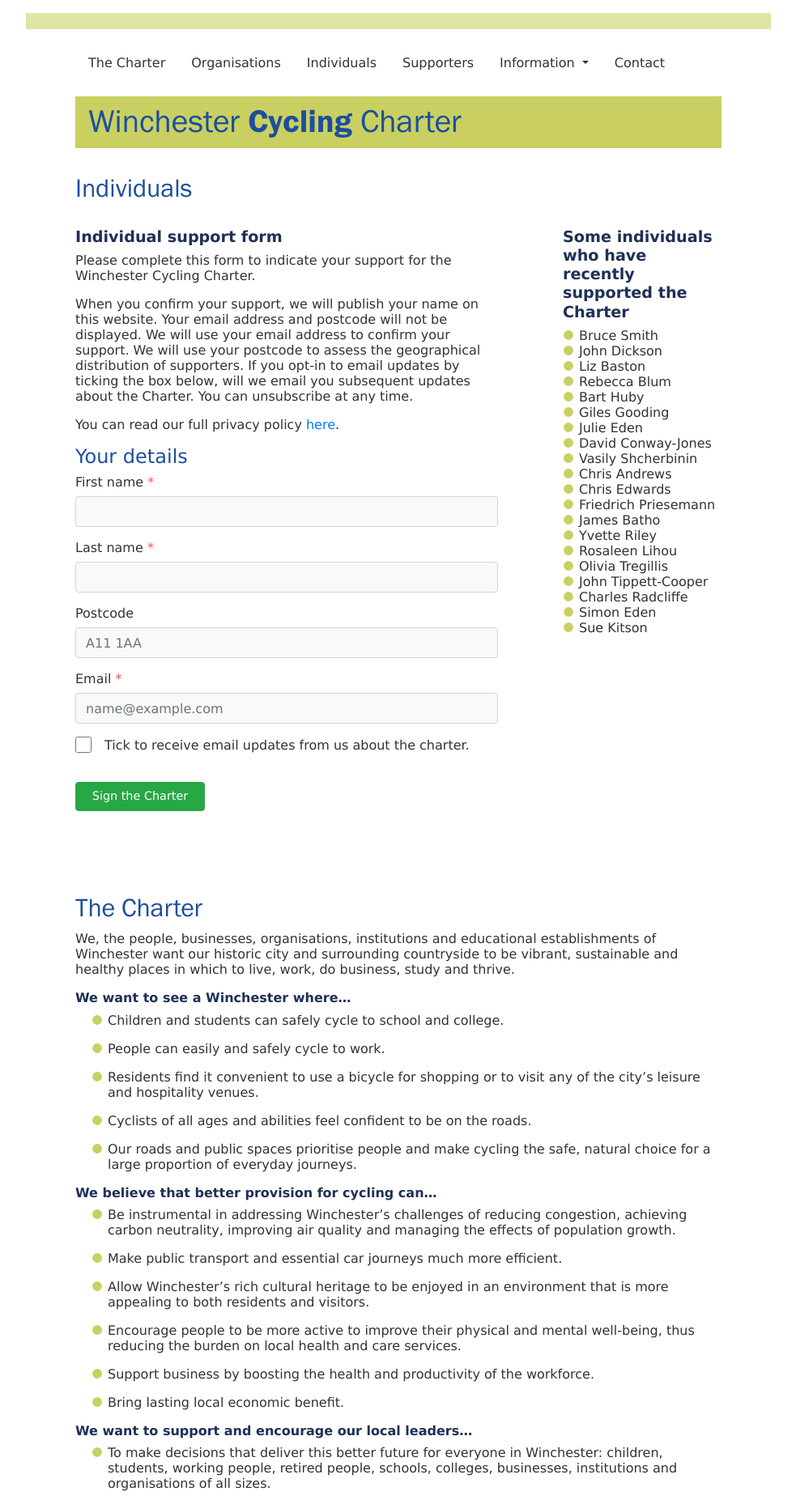
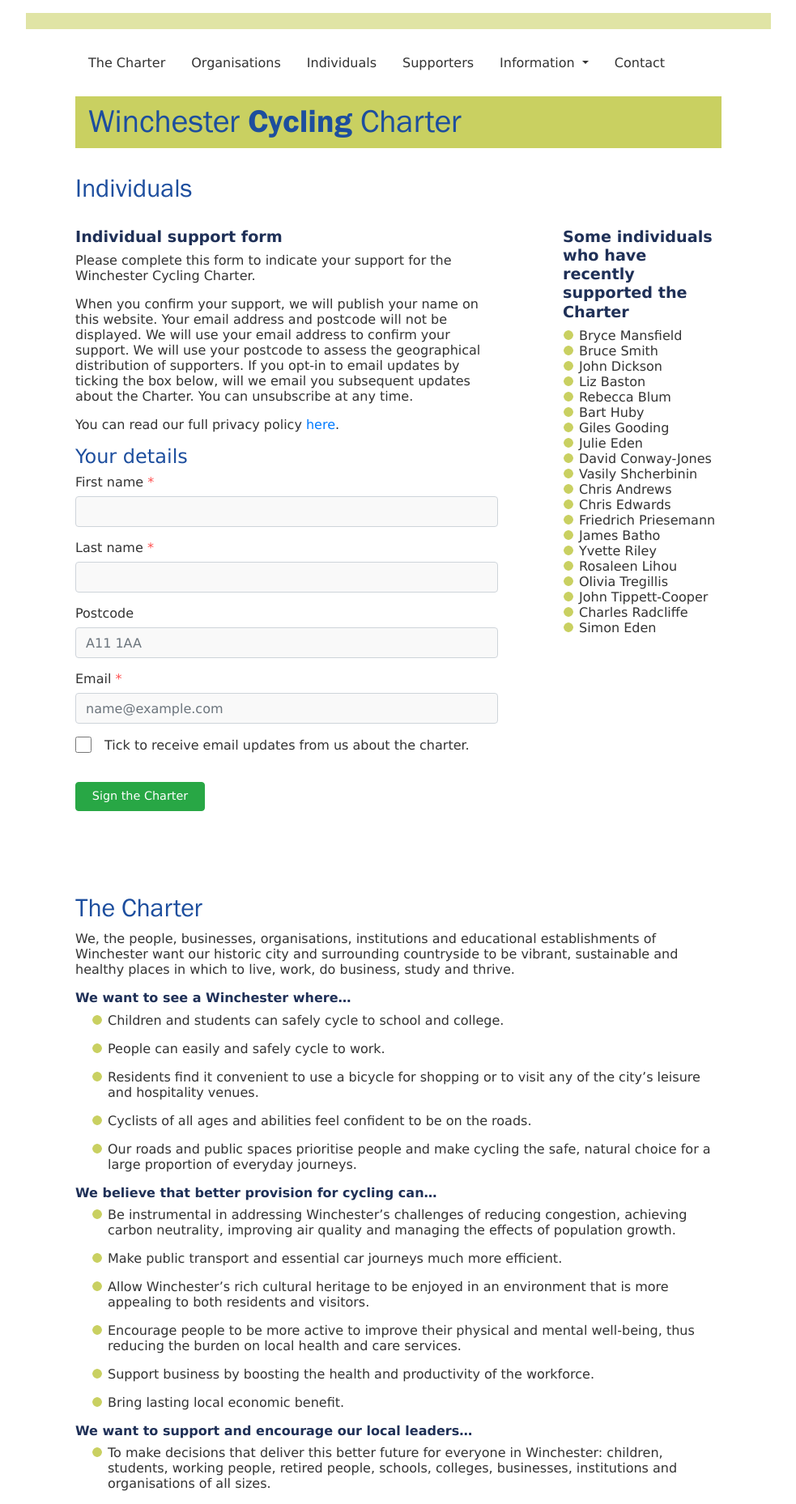
Before and after one commit to winchestercyclingcharter/winchestercyclingcharter.github.io, a Jekyll site: the page built from ind-page.md, in a window 1280 px wide. Shown: the whole page at 81% size, without its empty margins (148-1131 px from the left). Built offline with Jekyll 4.4.1, drawn with Linux system fonts in a browser that asks for light colours; nearby versions of some CDN libraries.

Commit message:
Update people.yml

```diff
--- a/_data/people.yml
+++ b/_data/people.yml
@@ -282,3 +282,4 @@ people:
 - { lastname: Smith, firstname: Bruce, dt: 20210304-141203-761931 }
 - { lastname: Osborne, firstname: Daniel, dt: 20210224-151647-896761 }
 - { lastname: Priesemann, firstname: Friedrich, dt: 20210302-191900-956134 }
+- { lastname: Mansfield, firstname: Bryce, dt: 20210304-205832-103342 }
```
